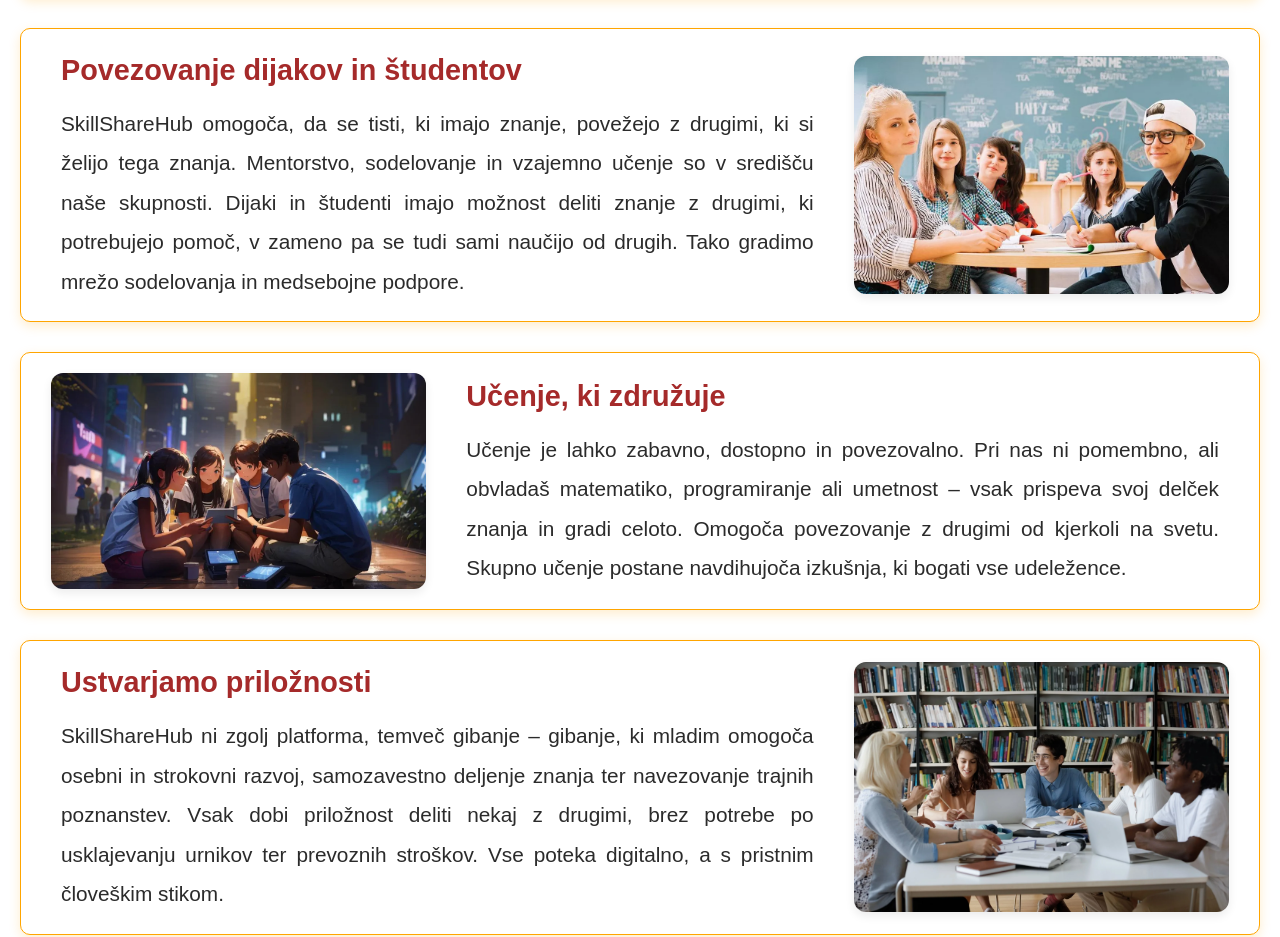
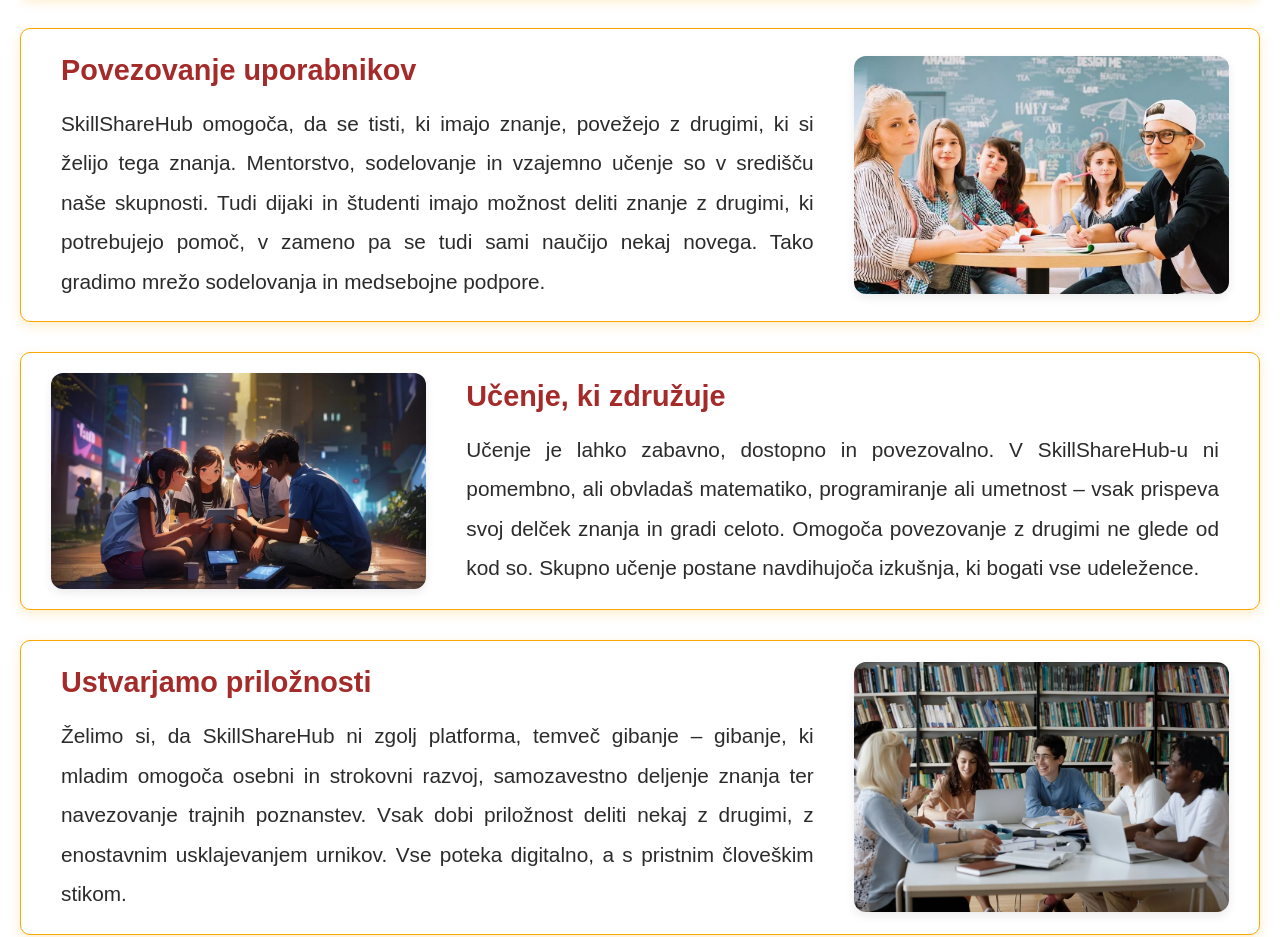
Before and after one commit to jurenadrah/SkillShareHub, a Next.js app in the folder skillsharehub/: page /about in a window 1280 px wide. Shown: the part 565-1502 px from the top of the page. Built offline with nearby package versions, Linux system fonts and the light colour scheme; no server answers.

Commit message:
about in readme mali popravki

```diff
--- a/skillsharehub/src/app/about/page.tsx
+++ b/skillsharehub/src/app/about/page.tsx
@@ -19,9 +19,9 @@ export default function AboutPage() {
         <div className={styles.textWrapper}>
           <h2 className={styles.sectionTitle}>Skupnost znanja</h2>
           <p className={styles.aboutText}>
-  <strong>SkillShareHub</strong> je platforma, ki povezuje mlade – radovedne umove, ki si želijo učiti in biti
+  <strong>SkillShareHub</strong> je platforma, ki povezuje mlade – radovedne ume, ki si želijo učiti in biti
   učeni. Verjamemo, da ima vsak posameznik nekaj, kar lahko deli z drugimi. Ker se zavedamo, da ni vsak posameznik za vse, smo ustvarili platformo,
-  kjer si lahko mladi to znanje delijo. Naš cilj je omogočiti varno, dostopno in vključujoče okolje za učenje.
+  kjer si lahko uporabniki to znanje delijo. Naš cilj je omogočiti varno, dostopno in vključujoče okolje za učenje.
 </p>
 
         </div>
@@ -38,11 +38,11 @@ export default function AboutPage() {
           />
         </div>
         <div className={styles.textWrapper}>
-          <h2 className={styles.sectionTitle}>Povezovanje dijakov in študentov</h2>
+          <h2 className={styles.sectionTitle}>Povezovanje uporabnikov</h2>
           <p className={styles.aboutText}>
   SkillShareHub omogoča, da se tisti, ki imajo znanje, povežejo z drugimi, ki si želijo tega znanja. Mentorstvo,
-  sodelovanje in vzajemno učenje so v središču naše skupnosti. Dijaki in študenti imajo možnost deliti znanje z drugimi, ki potrebujejo pomoč,
-  v zameno pa se tudi sami naučijo od drugih. Tako gradimo mrežo sodelovanja in medsebojne podpore.
+  sodelovanje in vzajemno učenje so v središču naše skupnosti. Tudi dijaki in študenti imajo možnost deliti znanje z drugimi, ki potrebujejo pomoč,
+  v zameno pa se tudi sami naučijo nekaj novega. Tako gradimo mrežo sodelovanja in medsebojne podpore.
 </p>
 
         </div>
@@ -61,8 +61,8 @@ export default function AboutPage() {
         <div className={styles.textWrapper}>
           <h2 className={styles.sectionTitle}>Učenje, ki združuje</h2>
          <p className={styles.aboutText}>
-  Učenje je lahko zabavno, dostopno in povezovalno. Pri nas ni pomembno, ali obvladaš matematiko, programiranje
-  ali umetnost – vsak prispeva svoj delček znanja in gradi celoto. Omogoča povezovanje z drugimi od kjerkoli na svetu.
+  Učenje je lahko zabavno, dostopno in povezovalno. V SkillShareHub-u ni pomembno, ali obvladaš matematiko, programiranje
+  ali umetnost – vsak prispeva svoj delček znanja in gradi celoto. Omogoča povezovanje z drugimi ne glede od kod so.
   Skupno učenje postane navdihujoča izkušnja, ki bogati vse udeležence.
 </p>
 
@@ -82,9 +82,8 @@ export default function AboutPage() {
         <div className={styles.textWrapper}>
           <h2 className={styles.sectionTitle}>Ustvarjamo priložnosti</h2>
         <p className={styles.aboutText}>
-  SkillShareHub ni zgolj platforma, temveč gibanje – gibanje, ki mladim omogoča osebni in strokovni razvoj,
-  samozavestno deljenje znanja ter navezovanje trajnih poznanstev. Vsak dobi priložnost deliti nekaj z drugimi, brez
-  potrebe po usklajevanju urnikov ter prevoznih stroškov. Vse poteka digitalno, a s pristnim človeškim stikom.
+  Želimo si, da SkillShareHub ni zgolj platforma, temveč gibanje – gibanje, ki mladim omogoča osebni in strokovni razvoj,
+  samozavestno deljenje znanja ter navezovanje trajnih poznanstev. Vsak dobi priložnost deliti nekaj z drugimi, z enostavnim usklajevanjem urnikov. Vse poteka digitalno, a s pristnim človeškim stikom.
 </p>
 
         </div>
```
Also changed, not shown: 1 other file (tests, documents, lock files or other folders).
